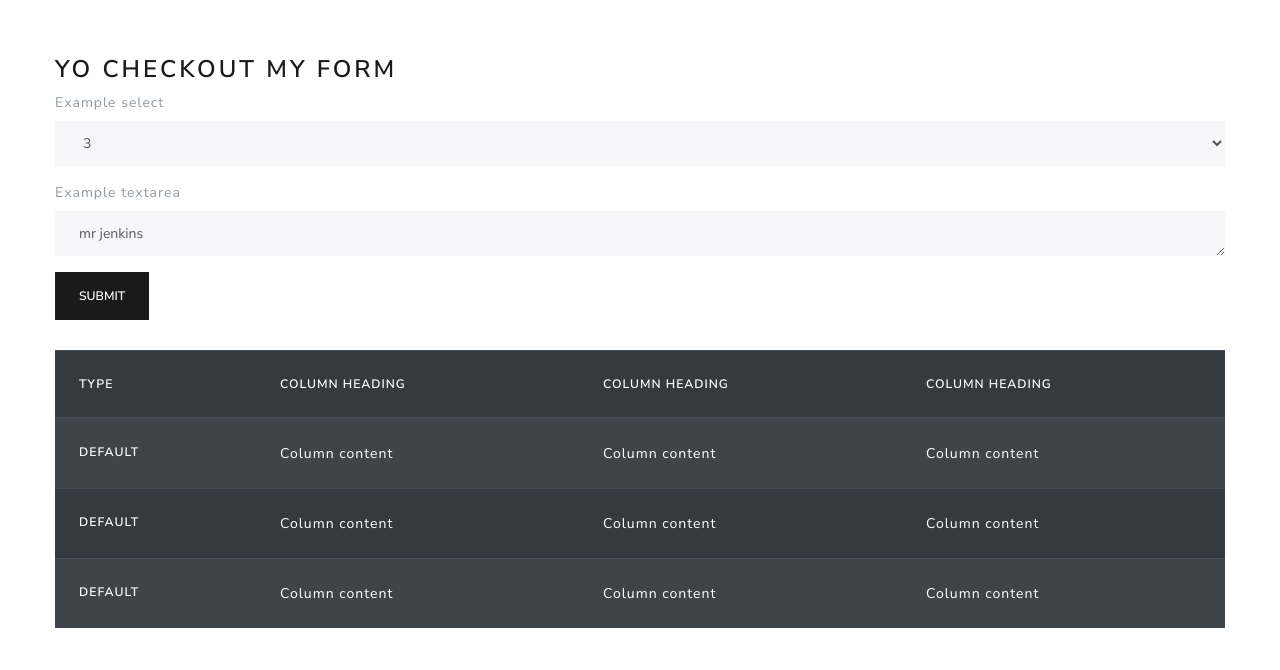
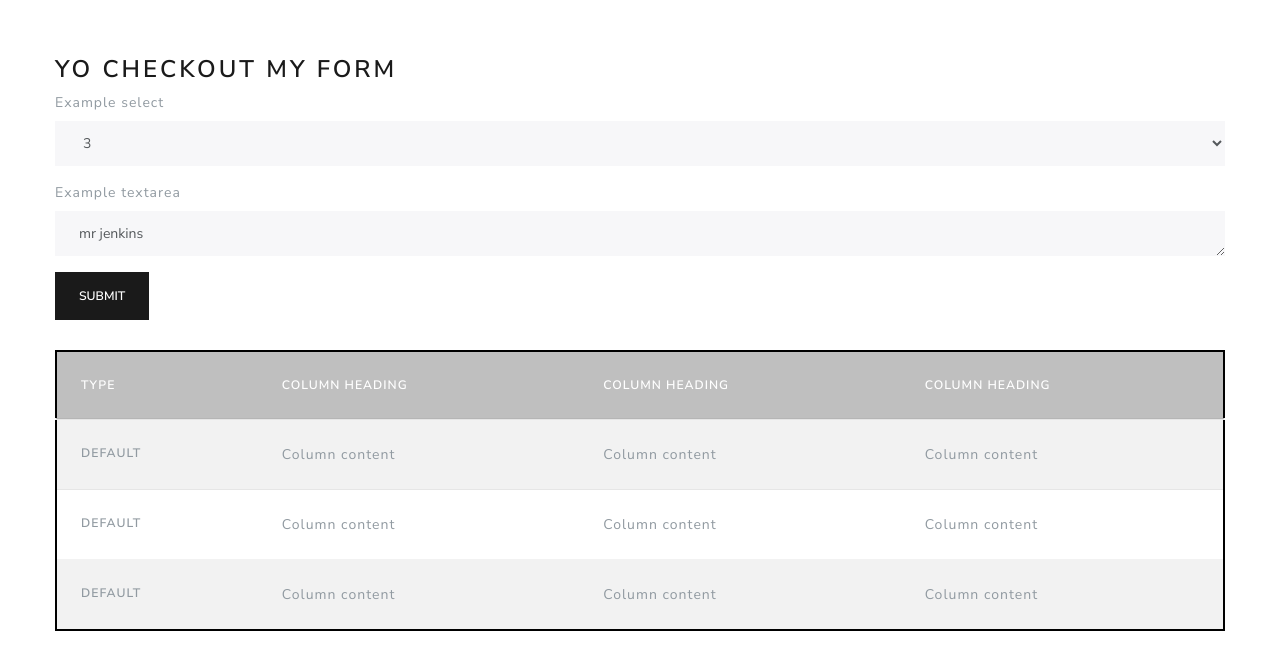
Before and after one commit to Mrchazaaa/google-calender-api, a Vue app: page / in a window 1280 px wide. Shown: the top 670 px of the page. Built offline with nearby package versions, Linux system fonts and the light colour scheme; the HTML template or start-up script is replaced by a standard one.

Commit message:
added data binding for form selection and results table rows

```diff
--- a/src/App.vue
+++ b/src/App.vue
@@ -19,7 +19,8 @@
       <button type="submit" class="btn btn-primary">Submit</button>
     </form>
 
-    <ResultsTable/>
+    <!-- <ResultsTable :numOfRows="6"/> -->
+    <ResultsTable v-bind:numOfRows="this.selection"/>
   </div>
 </template>
 
@@ -42,6 +43,8 @@ export default {
   methods: {
     submitted() {
 
+      console.log(this.selection);
+      console.log(typeof(this.selection));
       console.log(CLIENT_ID);
       console.log(API_KEY);
 
--- a/src/components/ResultsTable.vue
+++ b/src/components/ResultsTable.vue
@@ -1,8 +1,8 @@
 <template>
   <div>
-    <table class="table table-striped table-dark table-hover">
+    <table class="table table-striped table-hover">
       <thead>
-        <tr>
+        <tr class="table-primary">
           <th scope="col">Type</th>
           <th scope="col">Column heading</th>
           <th scope="col">Column heading</th>
@@ -10,19 +10,7 @@
         </tr>
       </thead>
       <tbody>
-        <tr>
-          <th scope="row">Default</th>
-          <td>Column content</td>
-          <td>Column content</td>
-          <td>Column content</td>
-        </tr>
-        <tr>
-          <th scope="row">Default</th>
-          <td>Column content</td>
-          <td>Column content</td>
-          <td>Column content</td>
-        </tr>
-        <tr>
+        <tr v-for="entries in Number(numOfRows)" :key="entries.text">
           <th scope="row">Default</th>
           <td>Column content</td>
           <td>Column content</td>
@@ -35,7 +23,12 @@
 
 <script>
 export default {
-  name: "ResultsTable"
+  name: "ResultsTable",
+  props: {
+    numOfRows: {
+      type: String
+    }
+  }
 };
 </script>
 
@@ -43,5 +36,10 @@ export default {
 <style scoped>
 .table {
   margin-top: 30px;
+  border: solid black 2px;
+}
+thead {
+  border-top: none;
+  color: white;
 }
 </style>
```
